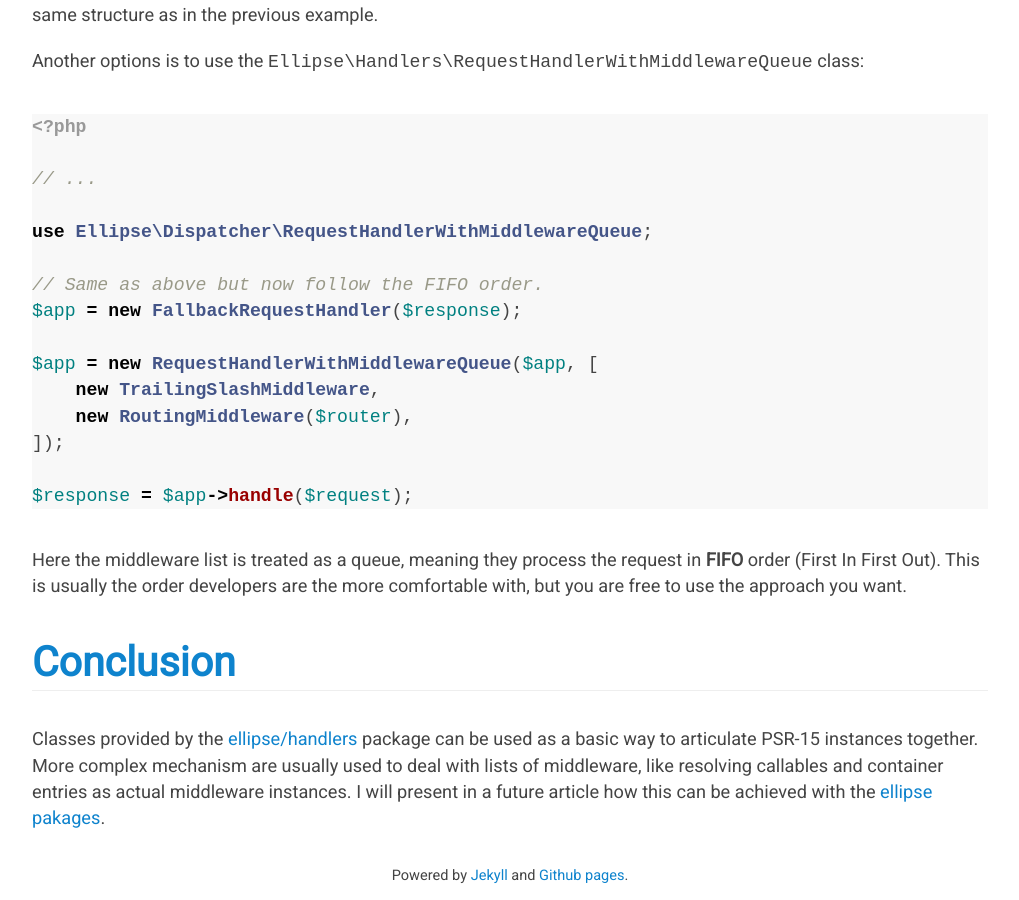
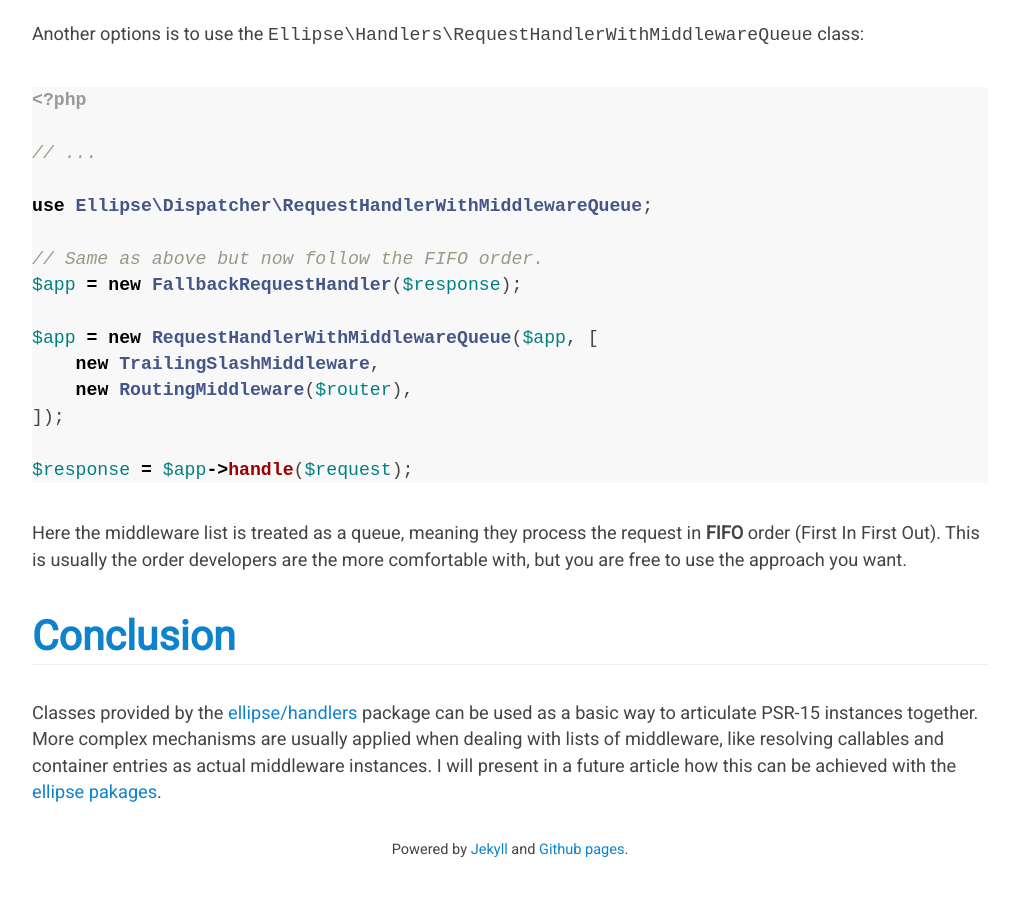
Before and after one commit to ellipsephp/ellipsephp.github.io, a Jekyll site: the page built from _posts/2018-03-18-psr-15-from-the-outside-in.md, in a window 1280 px wide and 900 px high, scrolled down 5576 px. Shown: the whole window, without its empty margins (130-1149 px from the left). Built offline with Jekyll 4.4.1, drawn with Linux system fonts in a browser that asks for light colours; nearby versions of some CDN libraries; comment, search, counter and statistics services are not loaded; after the commit the page ends 6450 px from its top, so only the background shows below that; some of the changed text lies outside the part shown.

Commit message:
minor updates to psr-15 article

```diff
--- a/_posts/2018-03-18-psr-15-from-the-outside-in.md
+++ b/_posts/2018-03-18-psr-15-from-the-outside-in.md
@@ -199,4 +199,4 @@ Here the middleware list is treated as a queue, meaning they process the request
 
 ## Conclusion
 
-Classes provided by the [ellipse/handlers](https://githib.com/ellipsephp/handlers) package can be used as a basic way to articulate PSR-15 instances together. More complex mechanism are usually used to deal with lists of middleware, like resolving callables and container entries as actual middleware instances. I will present in a future article how this can be achieved with the [ellipse pakages](https://githib.com/ellipsephp).
+Classes provided by the [ellipse/handlers](https://githib.com/ellipsephp/handlers) package can be used as a basic way to articulate PSR-15 instances together. More complex mechanisms are usually applied when dealing with lists of middleware, like resolving callables and container entries as actual middleware instances. I will present in a future article how this can be achieved with the [ellipse pakages](https://githib.com/ellipsephp).
```
Also changed, not shown: other parts of _posts/2018-03-18-psr-15-from-the-outside-in.md (+1 -1 lines).
